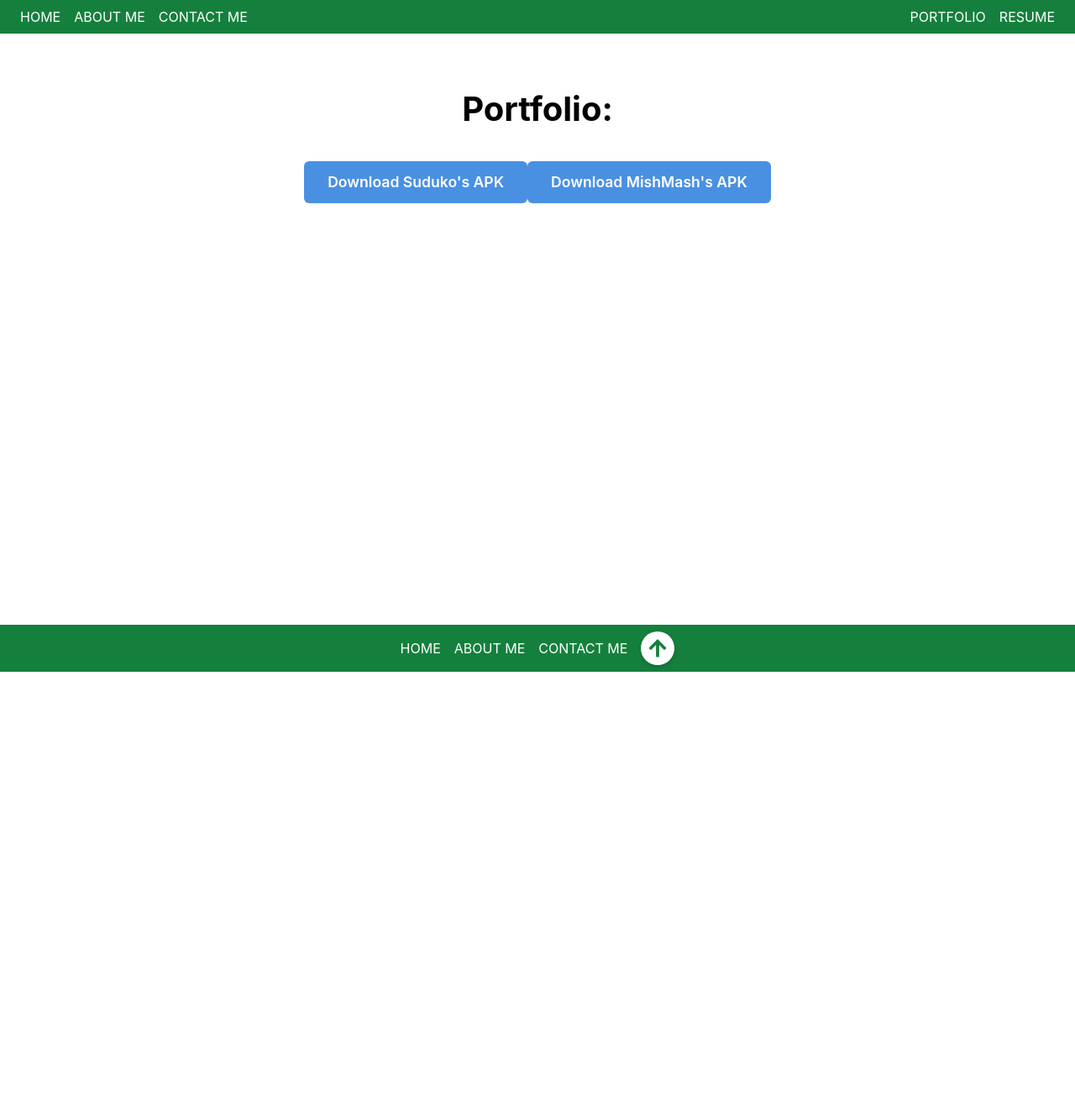
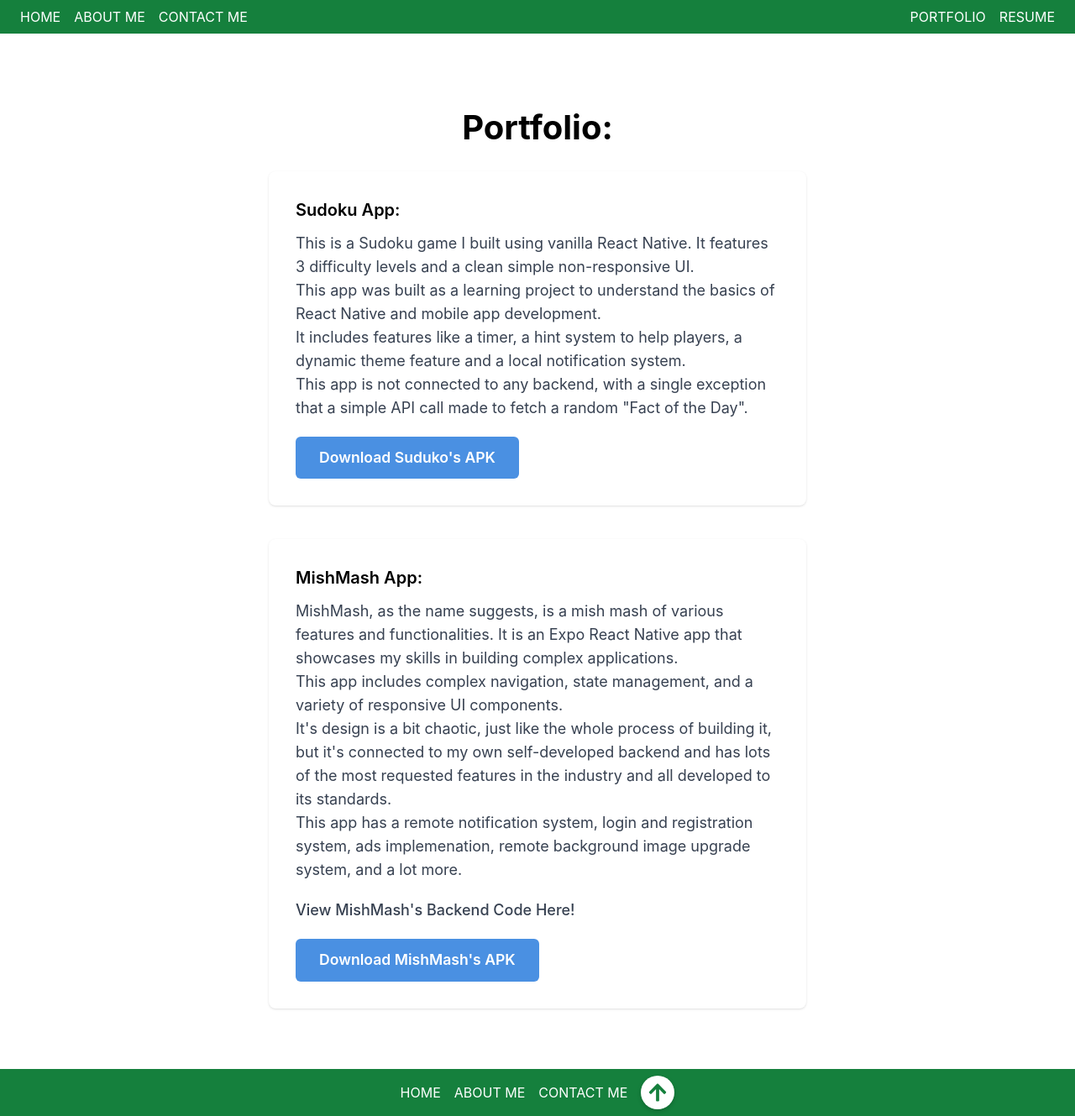
Before and after one commit to AbdullahAlFalah/Portfolio, a React (Create React App) app: page /pages/Portfolio in a window 1280 px wide. Shown: the whole page at 84% size. Before the commit the page ends 800 px from the top, so only its background shows below. Built offline with nearby package versions, Linux system fonts and the light colour scheme.

Commit message:
Additions to styling

```diff
--- a/src/pages/ContactMe/index.tsx
+++ b/src/pages/ContactMe/index.tsx
@@ -2,8 +2,10 @@ import './ContactMe.css';
 
 export default function ContactMe() {
   return (
-    <div className='contact-container'>
-      <h2 className='contact-title'>Contact Me:</h2>
+    <div className='contact-container max-w-2xl mx-auto py-8 px-4'>
+      <h2 className='contact-title text-3xl sm:text-4xl font-bold mb-8'>Contact Me:</h2>
+
+      <div className="mb-10 flex flex-col items-center gap-3 bg-white rounded-lg p-5 sm:p-8 border-4 border-blue-400 hover:border-yellow-500 transition-all duration-300">
         <div className='contact-links'>
           <a href="https://www.linkedin.com/in/abdullah-al-falah-5502a1192" target="_blank" rel="noopener noreferrer">
             My LinkedIn Profile
@@ -13,5 +15,7 @@ export default function ContactMe() {
           </a>
         </div>
       </div>
+
+    </div>
   )
 }
--- a/src/pages/Portfolio/Portfolio.css
+++ b/src/pages/Portfolio/Portfolio.css
@@ -8,3 +8,14 @@
     font-weight: bold;
     margin-bottom: 2rem;
 }
+
+.link {
+    text-decoration: none;
+    font-weight: 500;
+    transition: color 0.2s;
+}
+
+.link:hover {
+  color: #eb2525;
+  text-decoration: underline;
+}
--- a/src/pages/Portfolio/index.tsx
+++ b/src/pages/Portfolio/index.tsx
@@ -7,17 +7,48 @@ export default function Portfolio() {
   const mishmashUrl = 'https://drive.google.com/uc?export=download&id=';
 
   return (
-    <div className='portfolio-container'>
-      <h2 className='portfolio-title'>Portfolio:</h2>
+    <div className='portfolio-container max-w-2xl mx-auto py-8 px-4'>
+      <h2 className='portfolio-title text-3xl sm:text-4xl font-bold mb-8'>Portfolio:</h2>
+
+      <div className="mb-10 flex flex-col items-start gap-3 bg-white rounded-lg shadow p-5 sm:p-8">
+        <div className="text-lg sm:text-xl font-semibold">Sudoku App:</div>
+        <p className="text-base sm:text-lg mb-2 text-gray-700 text-left w-full">
+          This is a Sudoku game I built using vanilla React Native. It features 3 difficulty levels and a clean simple non-responsive UI.<br />
+          This app was built as a learning project to understand the basics of React Native and mobile app development.<br />
+          It includes features like a timer, a hint system to help players, a dynamic theme feature and a local notification system.<br />
+          This app is not connected to any backend, with a single exception that a simple API call made to fetch a random "Fact of the Day".<br />
+        </p>
         <DownloadButton
           url={sudokuUrl}
           label="Download Suduko's APK"
         />
+      </div>
+
+      <div className="mb-10 flex flex-col items-start gap-3 bg-white rounded-lg shadow p-5 sm:p-8">
+        <div className="text-lg sm:text-xl font-semibold">MishMash App:</div>
+        <p className="text-base sm:text-lg mb-2 text-gray-700 text-left w-full">
+          MishMash, as the name suggests, is a mish mash of various features and functionalities. It is an Expo React Native app that showcases my skills in building complex applications.<br />
+          This app includes complex navigation, state management, and a variety of responsive UI components.<br />
+          It's design is a bit chaotic, just like the whole process of building it, but it's connected to my own self-developed backend and has lots of the most requested features in the industry and all developed to its standards.<br />
+          This app has a remote notification system, login and registration system, ads implemenation, remote background image upgrade system, and a lot more.<br />
+        </p>
+        <a
+          className="link text-base sm:text-lg mb-2 text-gray-700 text-left w-full"
+          href='https://github.com/AbdullahAlFalah/my-node-express/tree/new-main'
+          target="_blank"
+          rel="noopener noreferrer"
+        >
+          View MishMash's Backend Code Here!
+        </a>
         <DownloadButton
           url={mishmashUrl}
           label="Download MishMash's APK"
         />
       </div>
+
+
+
+    </div>
   )
 
 }
```
Lines whose indentation alone changed are shown as unchanged.
